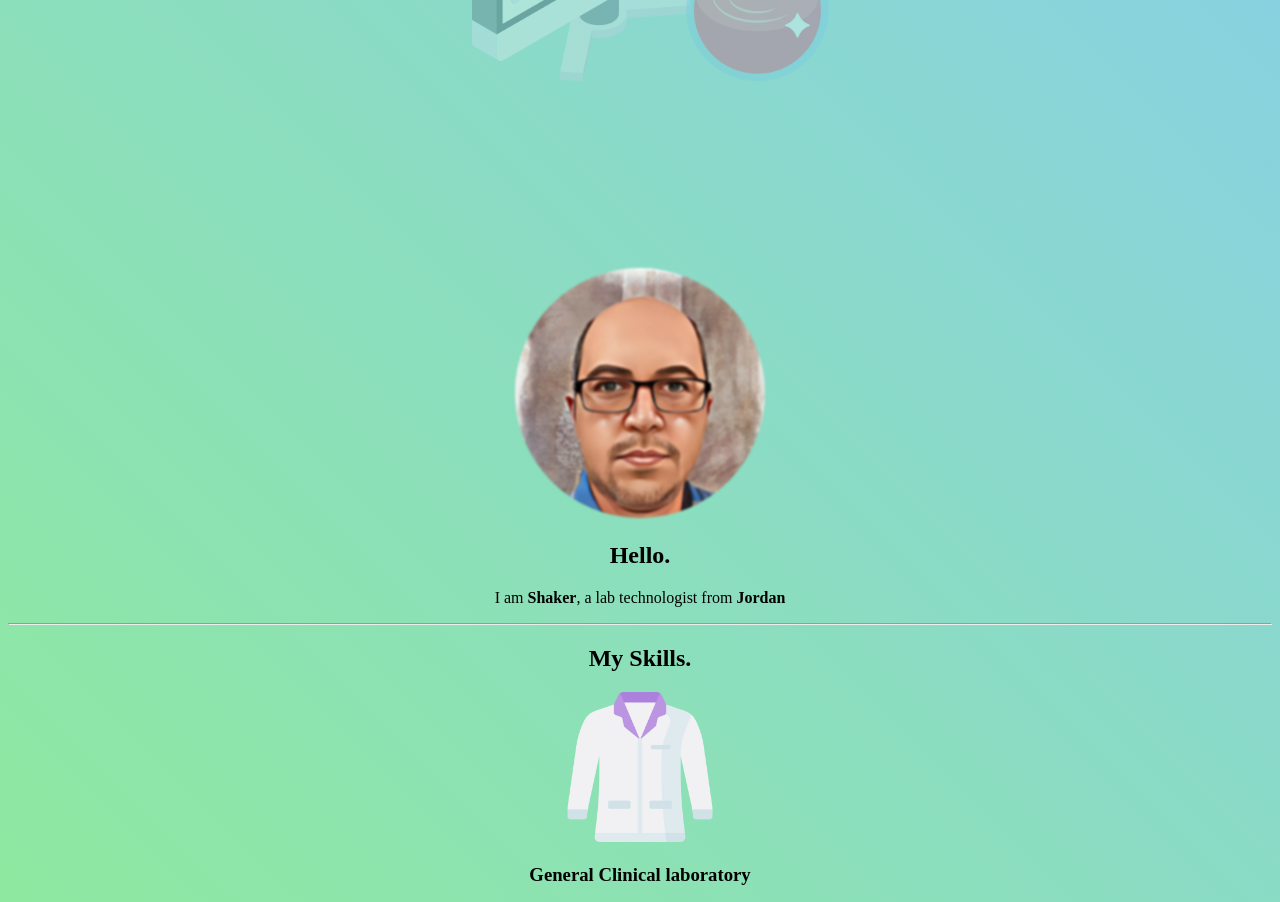
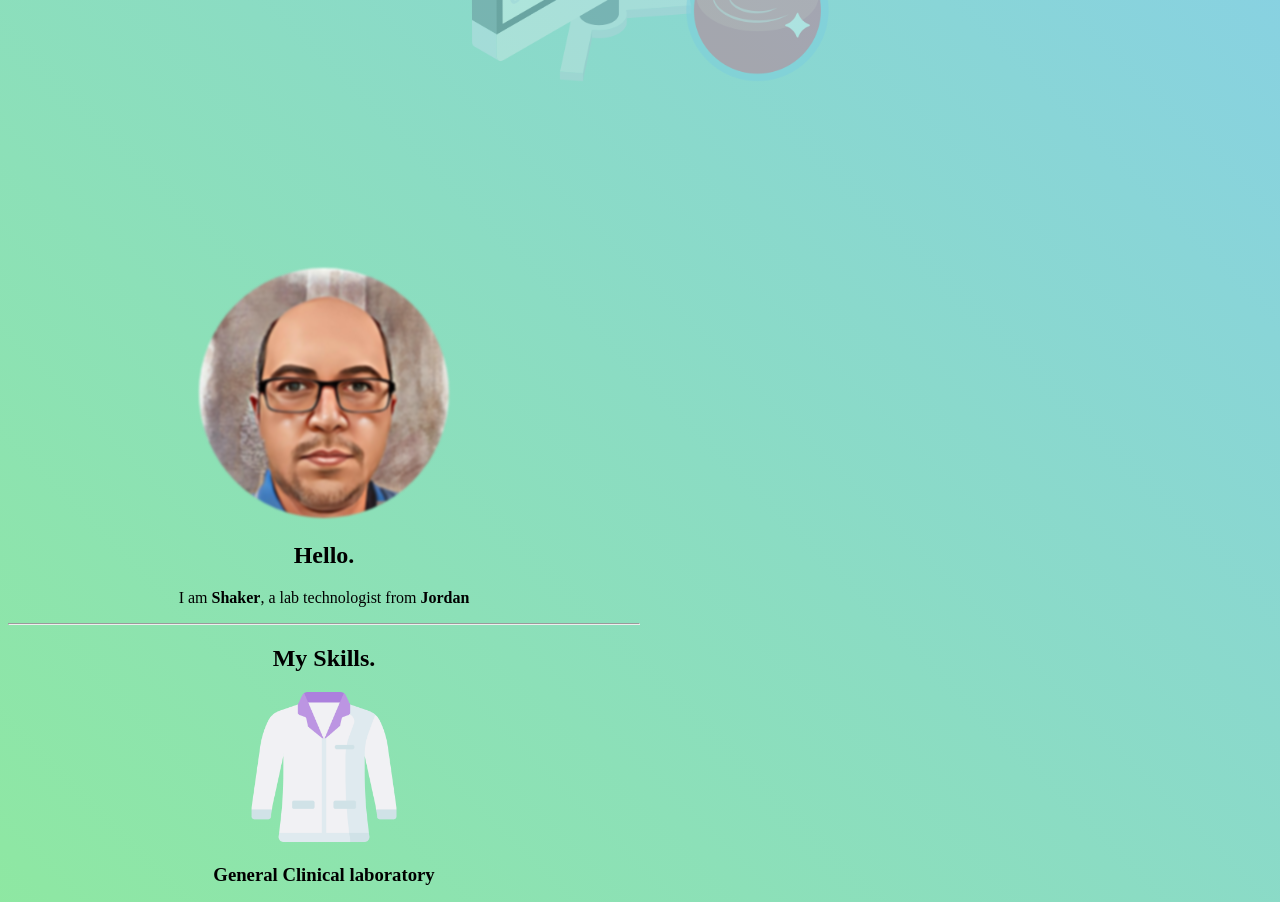
Before and after one commit to 309technology/mynew.css.resume, a plain HTML site: page index.html in a window 1280 px wide. Shown: the part 350-1252 px from the top of the page. Drawn offline with Linux system fonts and the light colour scheme; a web font is replaced by a local one.

Commit message:
Update styles.css

```diff
--- a/css/styles.css
+++ b/css/styles.css
@@ -54,6 +54,8 @@ height: 150px;
 
 .middle-container{
 text-align: center;
+Width: 50%;
+Margin 0 auto 0 auto;
 }
 
 .Skills{
```
